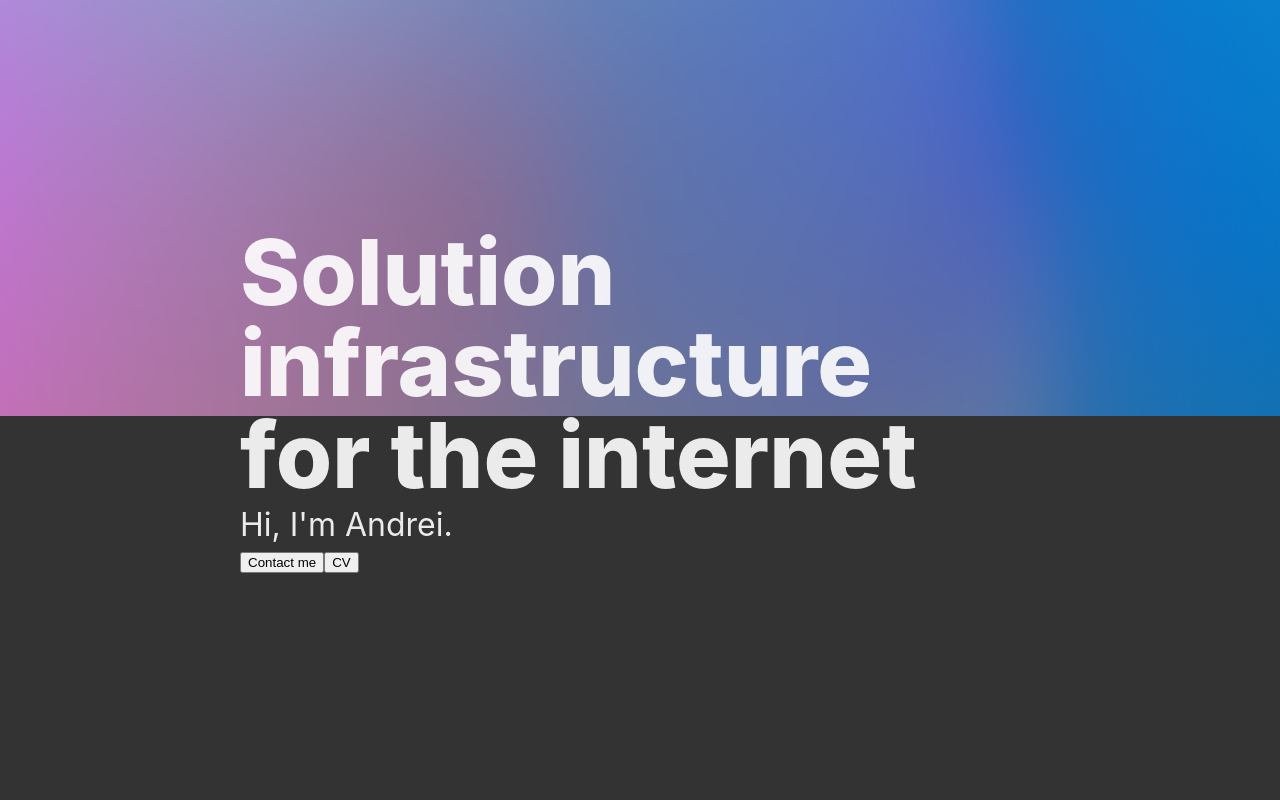
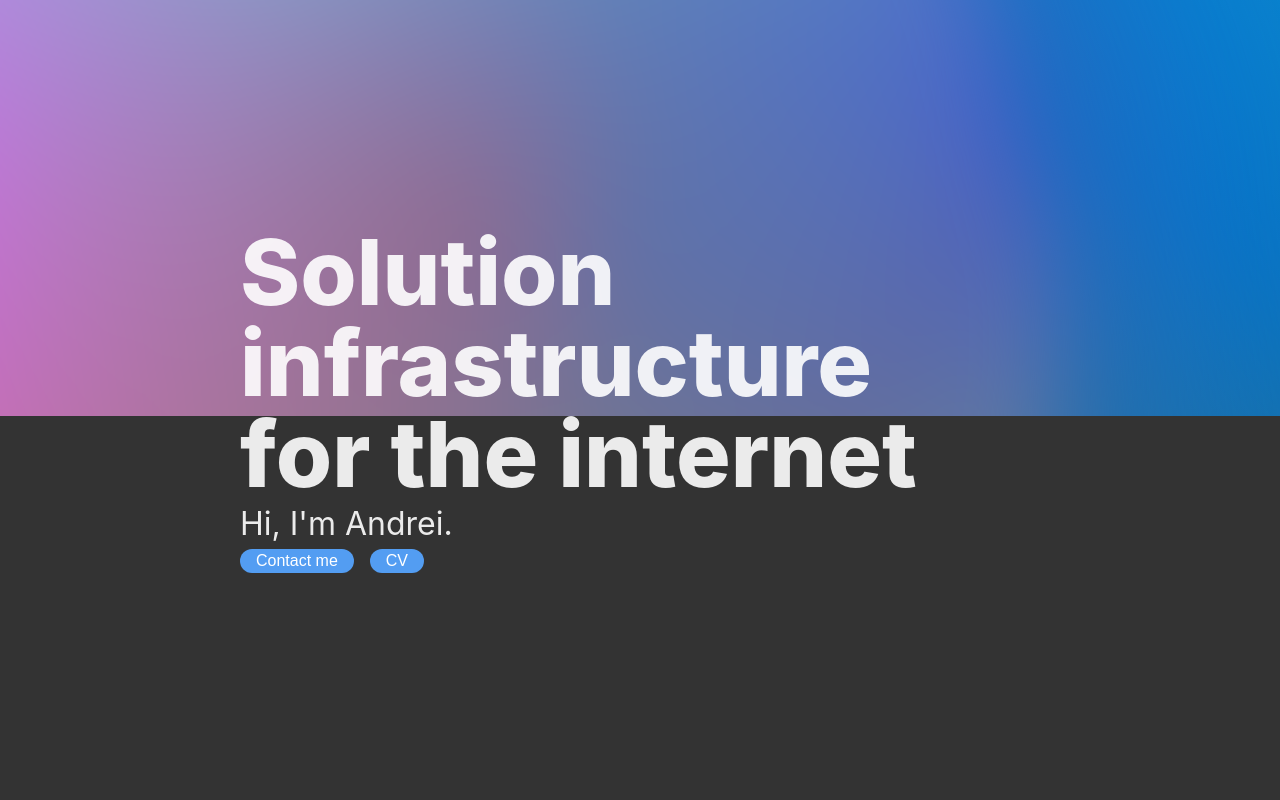
Before and after one commit to Popa-Andrei-Valentin/My_Portofolio, a React (Vite) app: page / in a window 1280 px wide. Shown: the top 800 px of the page. Built offline with nearby package versions, Linux system fonts and the light colour scheme.

Commit message:
Add styling for buttons

```diff
--- a/src/components/Jumbotron/Jumbotron.css
+++ b/src/components/Jumbotron/Jumbotron.css
@@ -178,3 +178,22 @@ span {
 
    opacity: 0.7;
 }
+
+.btn-standard {
+  display: inline-block;
+  border: none;
+  border-radius: 16.5px;
+  padding: 3px 16px 3px 16px;
+  outline: none;
+
+  text-decoration: none;
+  font-weight: 425;
+  font-size: 1rem;
+
+  color: white;
+  background-color: #539df2;
+}
+
+.btn-cv {
+  margin-left: 16px;
+}
--- a/src/components/Jumbotron/Jumbotron.jsx
+++ b/src/components/Jumbotron/Jumbotron.jsx
@@ -1,5 +1,4 @@
 import './Jumbotron.css'
-import {useState, useEffect, useRef} from "react";
 
 export default function Jumbotron() {
     return (
@@ -9,8 +8,8 @@ export default function Jumbotron() {
                     <h1>Solution infrastructure for the internet</h1>
                     <span>Hi, I'm Andrei.</span>
 										<div className='button-container'>
-											<button>Contact me</button>
-											<button>CV</button>
+											<button className='btn-standard'>Contact me</button>
+											<button className='btn-standard btn-cv'>CV</button>
 										</div>
                 </div>
                 <div className='gradient-bg'>
```
